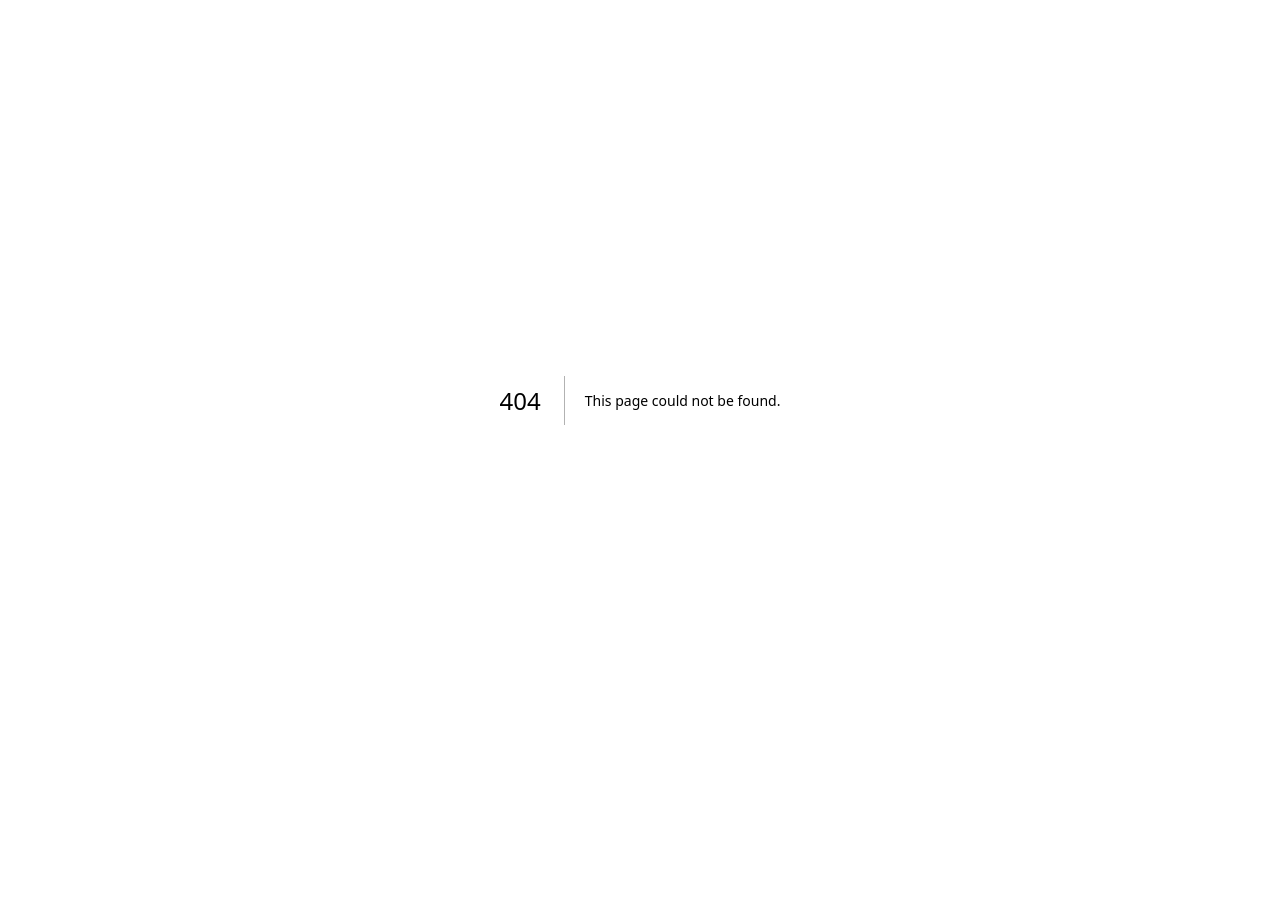
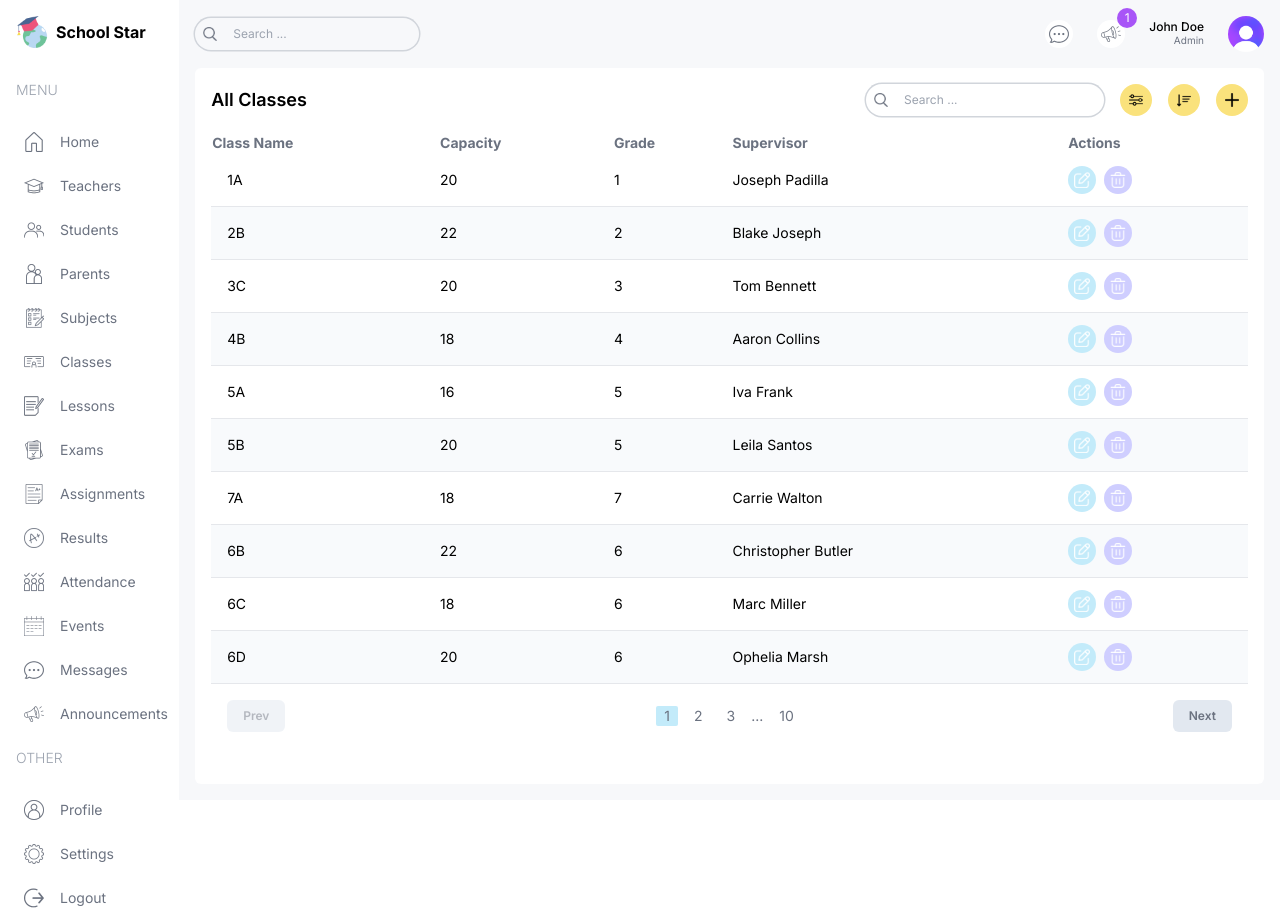
Before and after one commit to Tegarsw17/school-management, a Next.js app: page /list/classes in a window 1280 px wide. Before the commit this address had no page. Before the commit the page ends 800 px from the top, so only its background shows below. Built offline with nearby package versions, Linux system fonts and the light colour scheme.

Commit message:
add list classes

```diff
--- /dev/null
+++ b/src/app/(dashboard)/list/classes/page.tsx
@@ -0,0 +1,87 @@
+import Pagination from "@/components/Pagination"
+import Table from "@/components/Table"
+import TableSearch from "@/components/TableSearch"
+import { classesData, role } from "@/lib/data"
+import Image from "next/image"
+import Link from "next/link"
+
+type Class = {
+    id: number;
+    name: string;
+    capacity: number;
+    grade: number;
+    supervisor: string;
+}
+
+const columns = [
+    {
+        header: "Class Name", accessor: "name"
+    },
+    {
+        header: "Capacity", accessor: "capacity", className: "hidden md:table-cell"
+    },
+    {
+        header: "Grade", accessor: "grade", className: "hidden md:table-cell"
+    },
+    {
+        header: "Supervisor", accessor: "supervisor", className: "hidden md:table-cell"
+    },
+    {
+        header: "Actions", accessor: "action"
+    },
+]
+
+const ClassListPage = () => {
+
+    const renderRow = (item: Class) => (
+        <tr key={item.id} className="border-b border-gray-200 even:bg-slate-50 text-sm hover:bg-starPurpleLight">
+            <td className="flex items-center gap-4 p-4">{item.name}</td>
+            <td className="hidden md:table-cell">{item.capacity}</td>
+            <td className="hidden md:table-cell">{item.grade}</td>
+            <td className="hidden md:table-cell">{item.supervisor}</td>
+            <td>
+                <div className="flex items-center gap-2">
+                    <Link href={`/list/teacher/${item.id}`} >
+                        <button className="flex w-7 h-7 items-center justify-center rounded-full bg-starSky">
+                            <Image src={"/edit.png"} alt="logo" width={16} height={16} />
+                        </button>
+                    </Link>
+                    {role === "admin" && (<Link href={`/list/teacher/${item.id}`} >
+                        <button className="flex w-7 h-7 items-center justify-center rounded-full bg-starPurple">
+                            <Image src={"/delete.png"} alt="logo" width={16} height={16} />
+                        </button>
+                    </Link>)}
+                </div>
+            </td>
+        </tr>
+    )
+
+    return (
+        <div className="bg-white p-4 rounded-md flex-1 m-4 mt-0">
+            {/* top */}
+            <div className="flex items-center justify-between">
+                <h1 className="hidden md:block text-lg font-semibold">All Classes</h1>
+                <div className="flex flex-col md:flex-row gap-4 items-center w-full md:w-auto">
+                    <TableSearch />
+                    <div className="flex items-center gap-4 self-end">
+                        <button className="w-8 h-8 flex items-center justify-center rounded-full bg-starYellow">
+                            <Image src={"/filter.png"} alt="logo" width={14} height={14} />
+                        </button>
+                        <button className="w-8 h-8 flex items-center justify-center rounded-full bg-starYellow">
+                            <Image src={"/sort.png"} alt="logo" width={14} height={14} />
+                        </button>
+                        <button className="w-8 h-8 flex items-center justify-center rounded-full bg-starYellow">
+                            <Image src={"/plus.png"} alt="logo" width={14} height={14} />
+                        </button>
+                    </div>
+                </div>
+            </div>
+            {/* list */}
+            <Table columns={columns} renderRow={renderRow} data={classesData} />
+            {/* pagination */}
+            <Pagination />
+        </div>
+    )
+}
+
+export default ClassListPage
```
